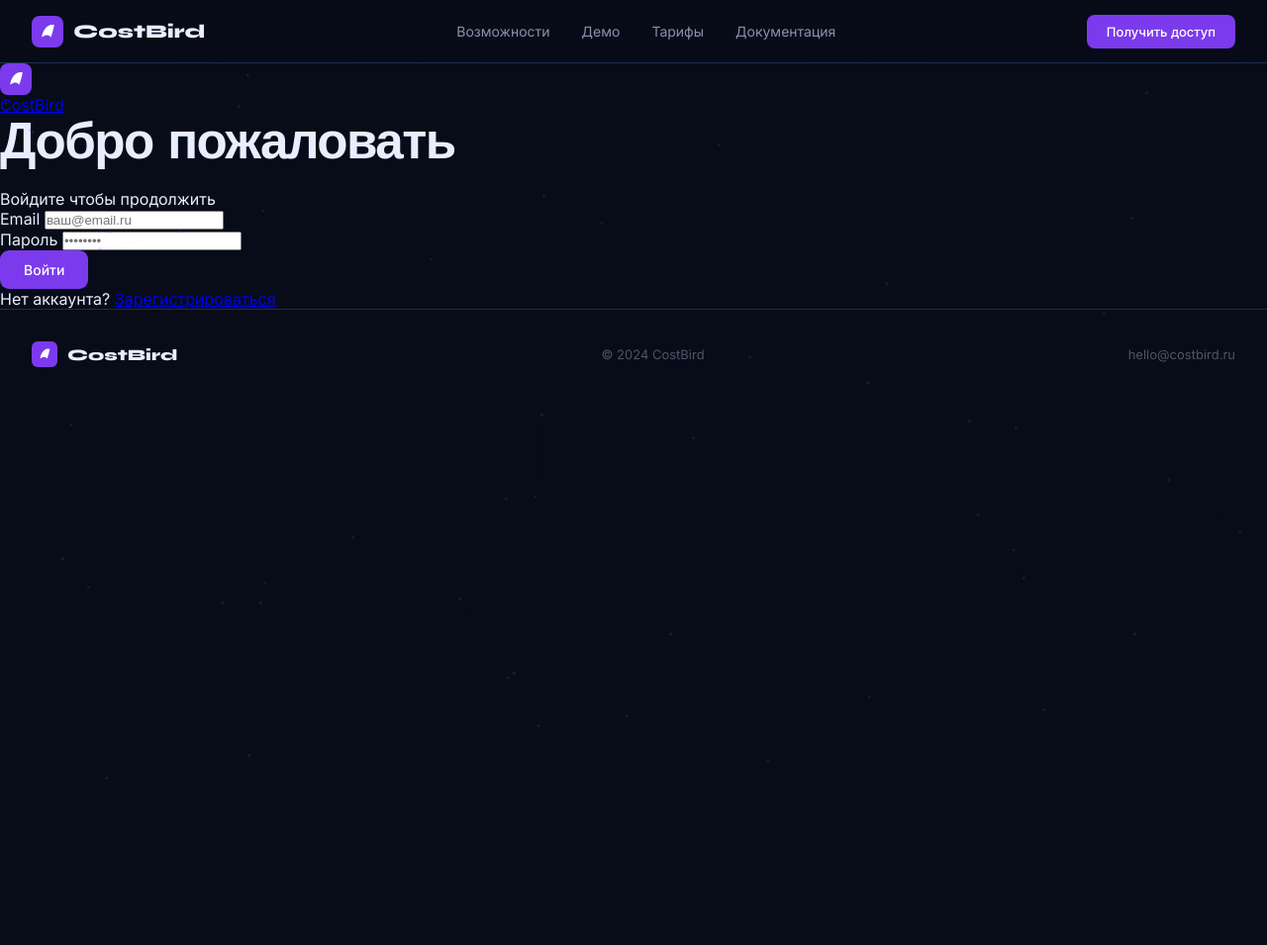
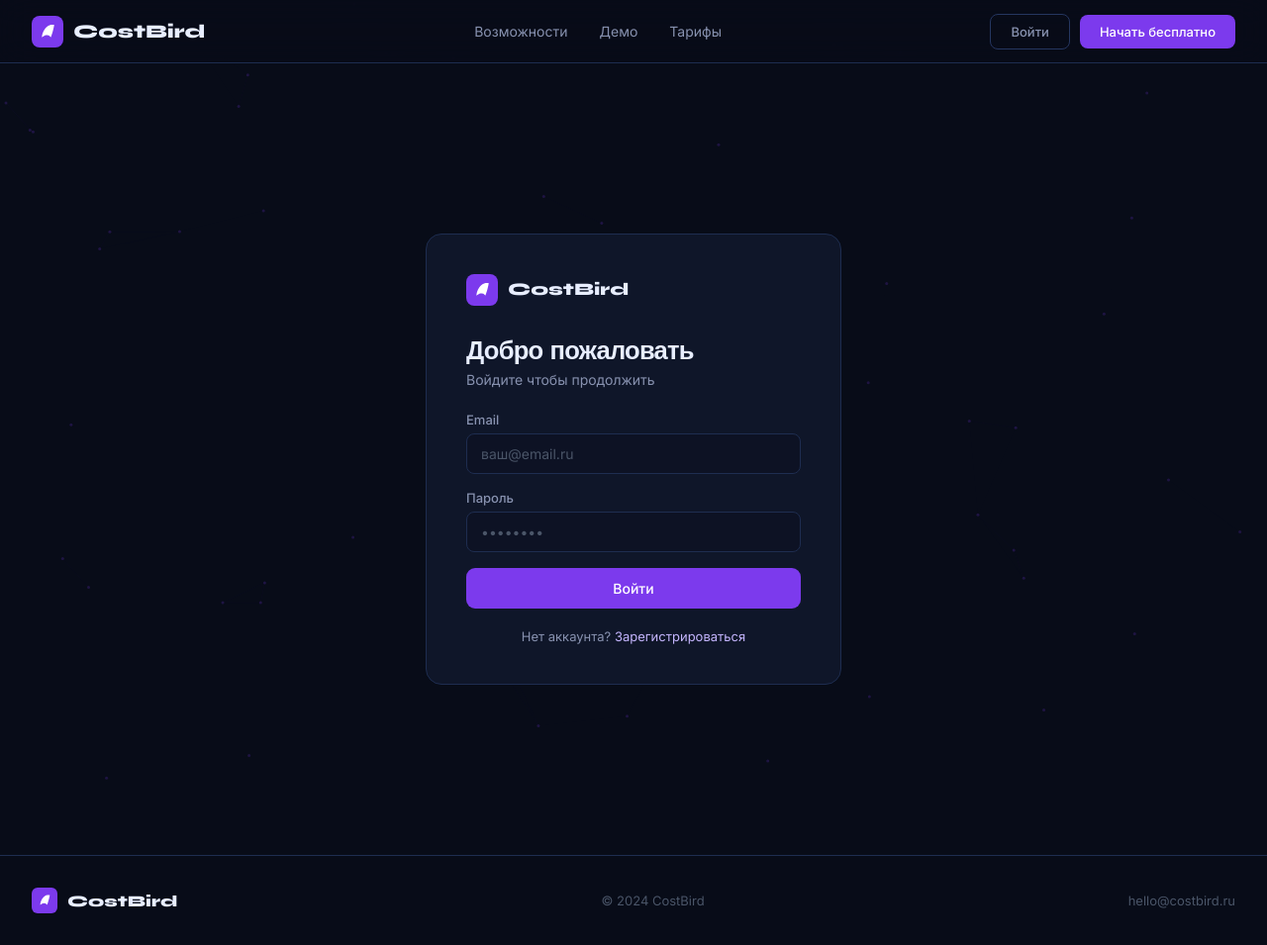
Before and after one commit to vladardcnk-sys/costbird, a Flask app: page /auth/login in a window 1280 px wide. Shown: the whole page at 99% size. Before the commit the page ends 788 px from the top, so only its background shows below. Run offline with Flask 3, Linux system fonts and the light colour scheme.

Commit message:
add login button to nav

```diff
--- a/templates/base.html
+++ b/templates/base.html
@@ -3,11 +3,12 @@
 <head>
 <meta charset="UTF-8">
 <meta name="viewport" content="width=device-width, initial-scale=1.0">
-<title>{% block title %}CostBird{% endblock %} — расходы маркетплейсов в одном API</title>
-<meta name="description" content="{% block description %}Подключите один API и получайте данные о расходах с Ozon, Wildberries и Яндекс Маркет{% endblock %}">
+<title>{% block title %}CostBird{% endblock %} — расходы маркетплейсов в одном месте</title>
+<meta name="description" content="{% block description %}Все расходы с Ozon, Wildberries и Яндекс Маркет в одном месте{% endblock %}">
 <link rel="preconnect" href="https://fonts.googleapis.com">
 <link href="https://fonts.googleapis.com/css2?family=Inter:wght@300;400;500;600&family=Syne:wght@700;800&family=Fira+Code:wght@400;500&display=swap" rel="stylesheet">
 <link rel="stylesheet" href="{{ url_for('static', filename='style.css') }}">
+<link rel="stylesheet" href="{{ url_for('static', filename='cabinet.css') }}">
 {% block head %}{% endblock %}
 </head>
 <body>
@@ -24,10 +25,12 @@
   <div class="nav-links">
     <a href="/#features">Возможности</a>
     <a href="/#demo">Демо</a>
-    <a href="/pricing">Тарифы</a>
-    <a href="/docs">Документация</a>
+    <a href="/#pricing">Тарифы</a>
   </div>
-  <a href="/#cta" class="nav-cta">Получить доступ</a>
+  <div style="display:flex;gap:10px;align-items:center">
+    <a href="/auth/login" class="nav-cta" style="background:transparent;border:1px solid var(--border2);color:var(--ink2)">Войти</a>
+    <a href="/auth/register" class="nav-cta">Начать бесплатно</a>
+  </div>
 </nav>
 
 <main>
@@ -44,7 +47,7 @@
     CostBird
   </a>
   <span>© 2024 CostBird</span>
-  <a href="mailto:hello@costbird.ru">hello@costbird.ru</a>
+  <a href="mailto:hello@costbird.ru" style="color:var(--muted);text-decoration:none">hello@costbird.ru</a>
 </footer>
 
 <canvas id="bg-canvas"></canvas>
```
